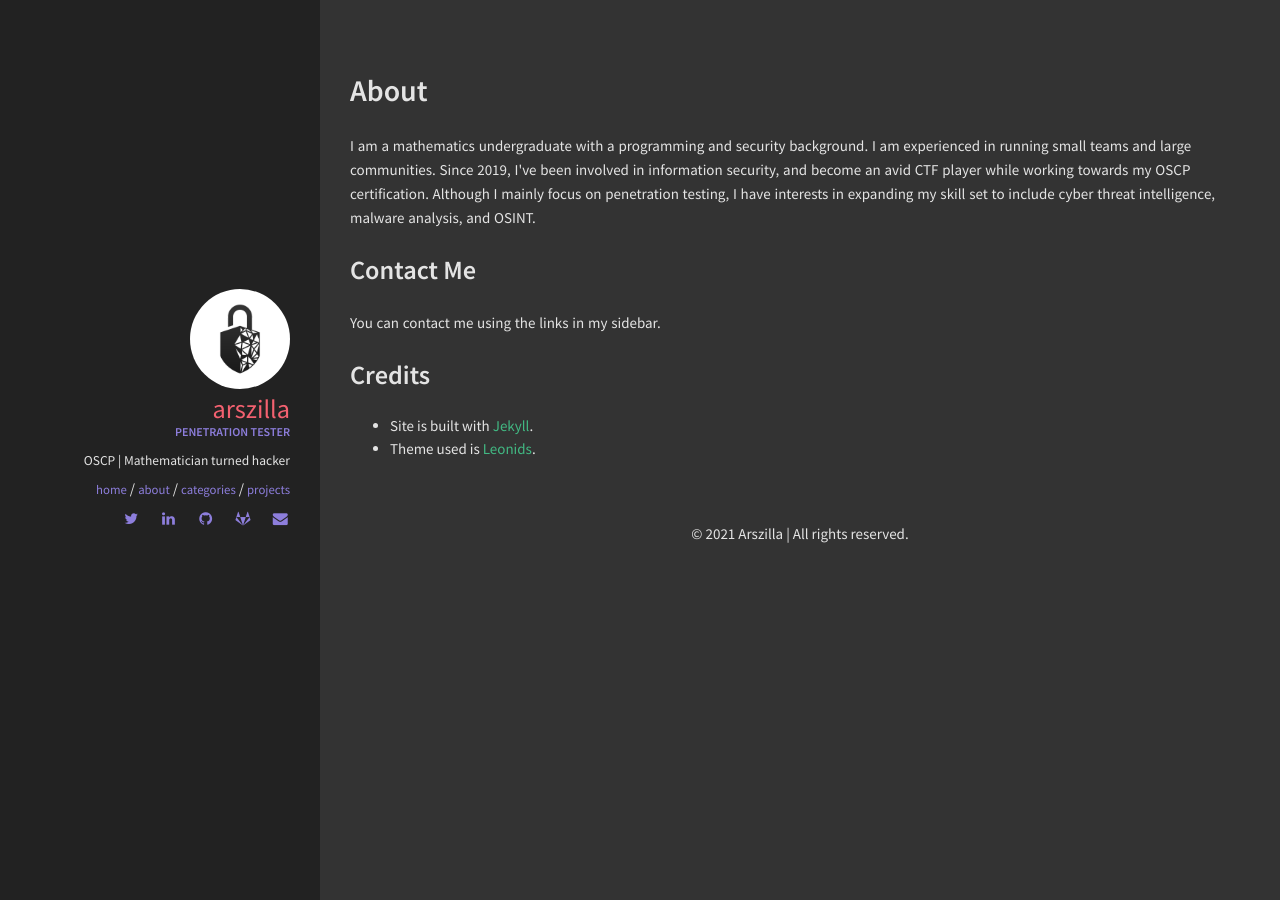
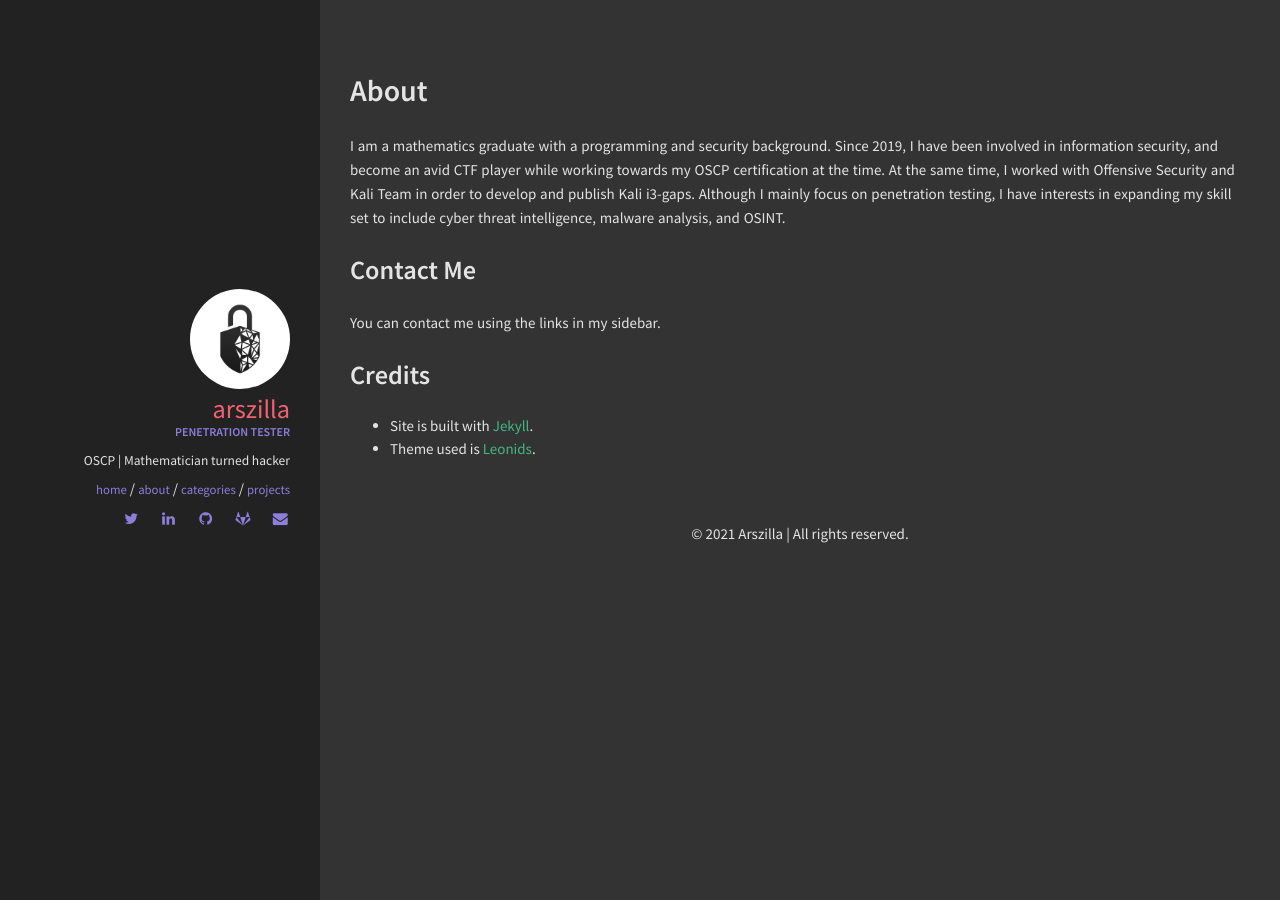
Before and after one commit to Arszilla/arszilla.com, a Jekyll site: the page built from about.html, in a window 1280 px wide. Built offline with Jekyll 4.4.1, drawn with Linux system fonts in a browser that asks for light colours.

Commit message:
Update about.html

```diff
--- a/about.html
+++ b/about.html
@@ -9,10 +9,11 @@ permalink: /about/
 </h1>
 
 <p>
-    I am a mathematics undergraduate with a programming and security background. I am experienced in running small
-    teams and large communities. Since 2019, I've been involved in information security, and become an avid CTF
-    player while working towards my OSCP certification. Although I mainly focus on penetration testing, I have
-    interests in expanding my skill set to include cyber threat intelligence, malware analysis, and OSINT.
+    I am a mathematics graduate with a programming and security background. Since 2019, I have been involved in
+    information security, and become an avid CTF player     while working towards my OSCP certification at the time.
+    At the same time, I worked with Offensive Security and Kali Team in order to develop and publish Kali i3-gaps.
+    Although I mainly focus on penetration testing, I have interests in expanding my skill set to include cyber threat
+    intelligence, malware analysis, and OSINT.
 </p>
 
 <h2>
```
